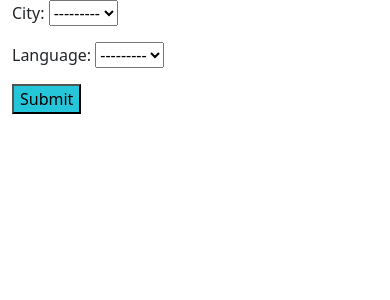
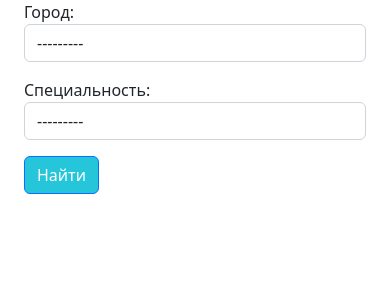
Before and after one commit to luta-wolf/scraping_service, a Django app: template src/scraping/templates/scraping/home.html in a window 390 px wide. Shown: the part 56-356 px from the top of the page. Run offline with Django 4.2, Linux system fonts and the light colour scheme; the template is opened without the code that fills it: values that come from a table or form of the project are taken from there, others are empty.

Commit message:
part3-004

```diff
--- a/src/scraping/forms.py
+++ b/src/scraping/forms.py
@@ -3,5 +3,11 @@ from . models import City, Language
 
 
 class FindForm(forms.Form):
-	city = forms.ModelChoiceField(queryset=City.objects.all())
-	language = forms.ModelChoiceField(queryset=Language.objects.all())
+	city = forms.ModelChoiceField(
+		queryset=City.objects.all(), to_field_name='slug', required=False,
+		widget=forms.Select(attrs={'class': 'form-control'}),
+		label='Город')
+	language = forms.ModelChoiceField(
+		queryset=Language.objects.all(), to_field_name='slug', required=False,
+		widget=forms.Select(attrs={'class': 'form-control'}),
+		label='Специальность')
--- a/src/scraping/templates/scraping/home.html
+++ b/src/scraping/templates/scraping/home.html
@@ -13,12 +13,15 @@
 		</div>
 	</div>
 	{% endfor %}
-<form method="GET" action="">
-	<!-- <label>Город</label><br>
-	<input type="text"  name="city"><br>
-	<label>Специальность</label><br>
-	<input type="text"  name=" "><br> -->
-	{{ form.as_p  }}
-	<input type="submit" value="Submit" style="background-color: #26C6DA;">
-</form>
+<div class="row mx-auto">
+	<div class="col-md-4">
+		<form method="GET" action="">
+			<div class="form-group">
+				{{ form.as_p  }}
+			</div>
+			<button type="submit" class="btn btn-primary" style="background-color: #26C6DA;">Найти</button>
+		</form>
+	</div>
+</div>
+
 {% endblock %}
--- a/src/scraping/views.py
+++ b/src/scraping/views.py
@@ -14,9 +14,9 @@ def home_view(request):
 	if city or language:
 		_filter = {}
 		if city:
-			_filter['city__slug'] = city.lower()
+			_filter['city__slug'] = city
 		if language:
-			_filter['language__slug'] = language.lower()
-	qs = Vacancy.objects.filter(**_filter)
+			_filter['language__slug'] = language
+		qs = Vacancy.objects.filter(**_filter)
 	return render(request, 'scraping/home.html', {'object_list': qs,
 													'form': form})
```
Also changed, not shown: README.md.
